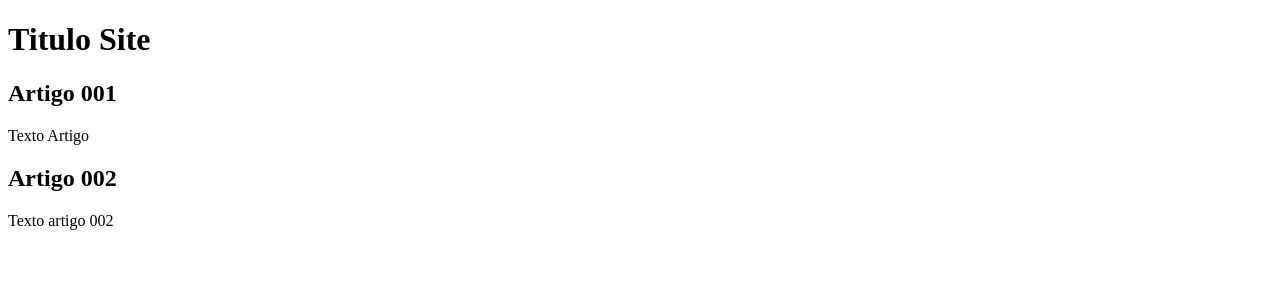
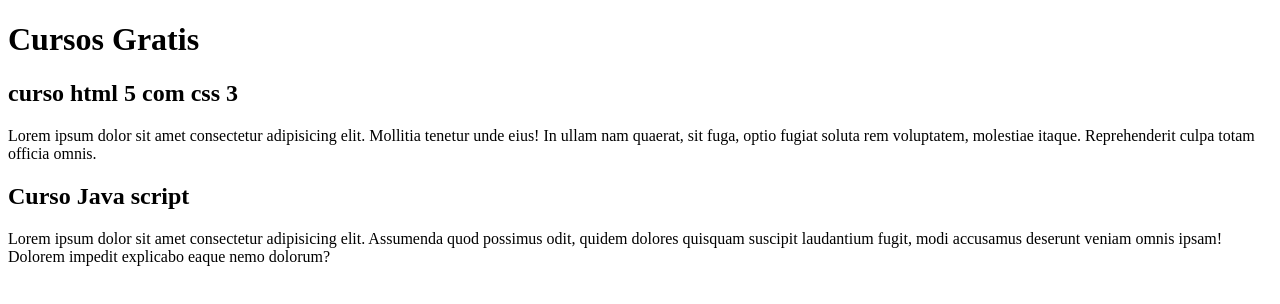
Before and after one commit to kennedyguedes1/projeto-site, a plain HTML site: page index.html in a window 1280 px wide. Drawn offline with Linux system fonts and the light colour scheme.

Commit message:
Comecei a escrever o conteudo

```diff
--- a/index.html
+++ b/index.html
@@ -8,16 +8,16 @@
 <body>
     <main>
         <header>
-            <h1>Titulo Site</h1>
+            <h1>Cursos Gratis</h1>
         </header>
         <article>
-            <h2>Artigo 001</h2>
-            <p>Texto Artigo</p>
+            <h2>curso html 5 com css 3 </h2>
+            <p>Lorem ipsum dolor sit amet consectetur adipisicing elit. Mollitia tenetur unde eius! In ullam nam quaerat, sit fuga, optio fugiat soluta rem voluptatem, molestiae itaque. Reprehenderit culpa totam officia omnis.</p>
         </article>
 
         <article>
-            <h2>Artigo 002</h2>
-            <p>Texto artigo 002</p>
+            <h2>Curso Java script</h2>
+            <p>Lorem ipsum dolor sit amet consectetur adipisicing elit. Assumenda quod possimus odit, quidem dolores quisquam suscipit laudantium fugit, modi accusamus deserunt veniam omnis ipsam! Dolorem impedit explicabo eaque nemo dolorum?</p>
 
         </article>
     </main>
```
